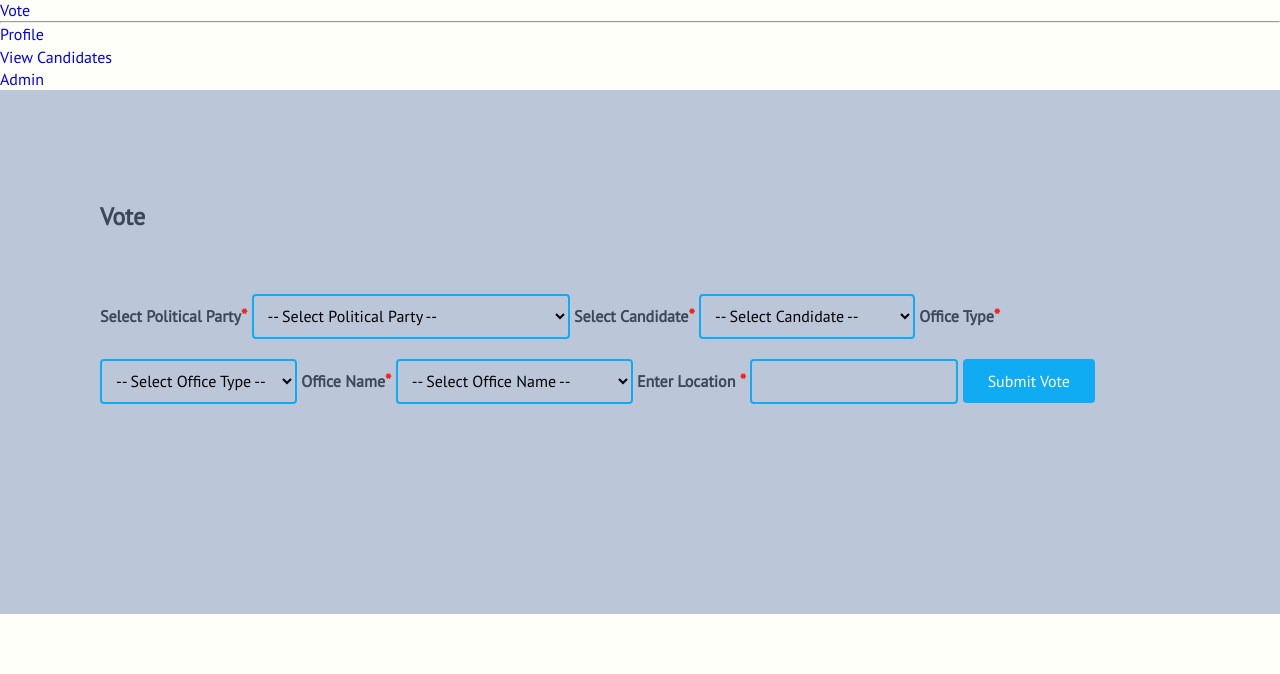
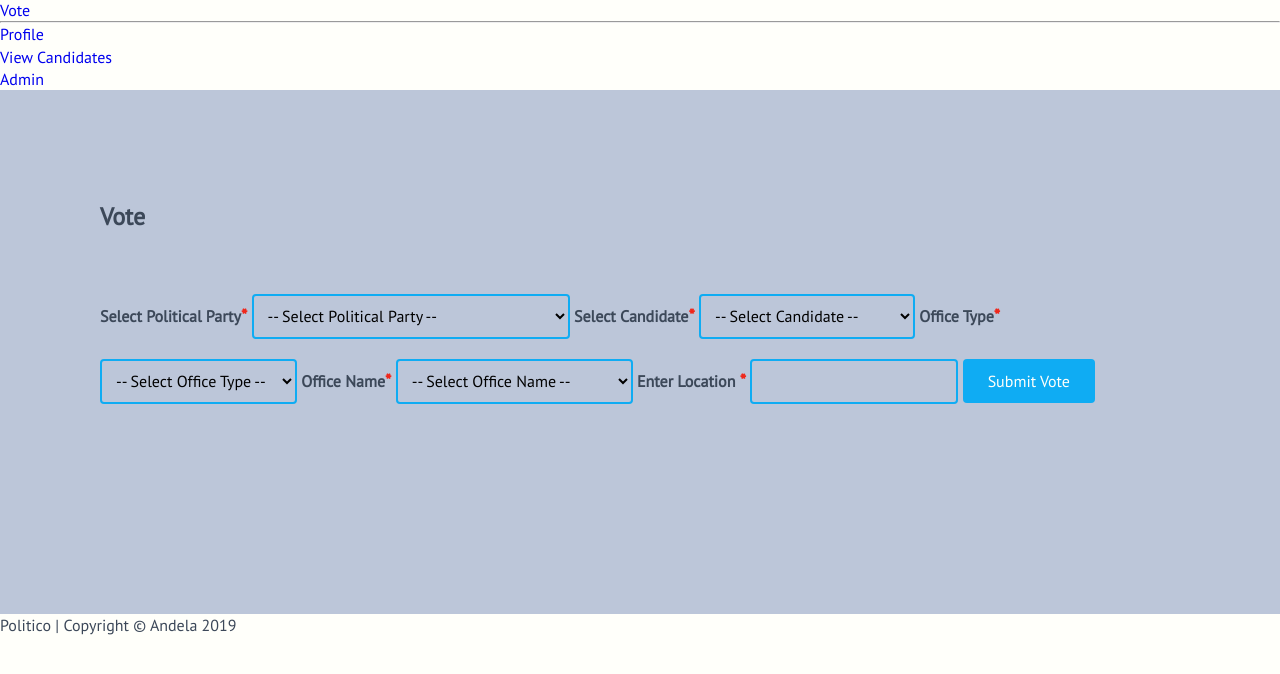
Before and after one commit to amaechi-chuks/Politico, a plain HTML site: page UI/vote.html in a window 1280 px wide. Shown: the part 46-720 px from the top of the page. Drawn offline with Linux system fonts and the light colour scheme.

Commit message:
[feature #163301867] Implement footer section

```diff
--- a/UI/vote.html
+++ b/UI/vote.html
@@ -97,6 +97,9 @@
             </form>
         </section>
     </main>
+    <footer>
+        <p class="credits">Politico | Copyright &copy; Andela 2019</p>
+    </footer>
 </body>
 <script src="./assets/js/main.js"></script>
 
```
